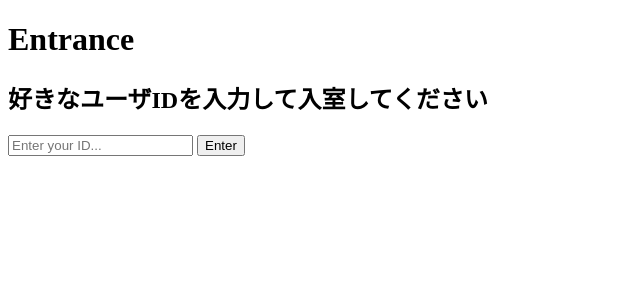
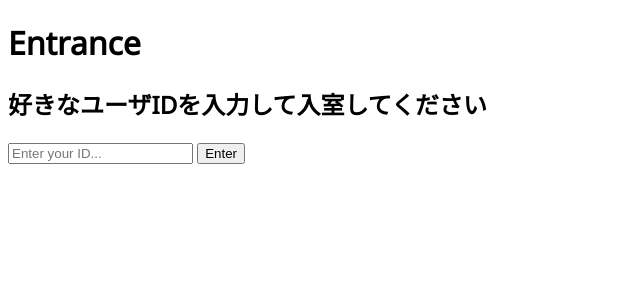
Before and after one commit to shonuma/advent-2023-cloudrun-websocket-app, a FastAPI app: page / in a window 1280 px wide. Shown: the top 300 px of the page, without its empty margins (0-640 px from the left). Run offline with FastAPI, Linux system fonts and the light colour scheme.

Commit message:
set fonts

```diff
--- a/templates/game.html
+++ b/templates/game.html
@@ -3,6 +3,11 @@
     <head>
         <title>Game</title>
         <link href='https://fonts.googleapis.com/css?family=Noto Sans' rel='stylesheet'>
+        <style>
+            body {
+                font-family: 'Noto Sans';
+            }
+        </style>
     </head>
     <body>
         <h1>Game</h1>
--- a/templates/lobby.html
+++ b/templates/lobby.html
@@ -3,6 +3,11 @@
     <head>
         <title>Entrance</title>
         <link href='https://fonts.googleapis.com/css?family=Noto Sans' rel='stylesheet'>
+        <style>
+            body {
+                font-family: 'Noto Sans';
+            }
+        </style>
     </head>
     <body>
         <h1>Entrance</h1>
```
